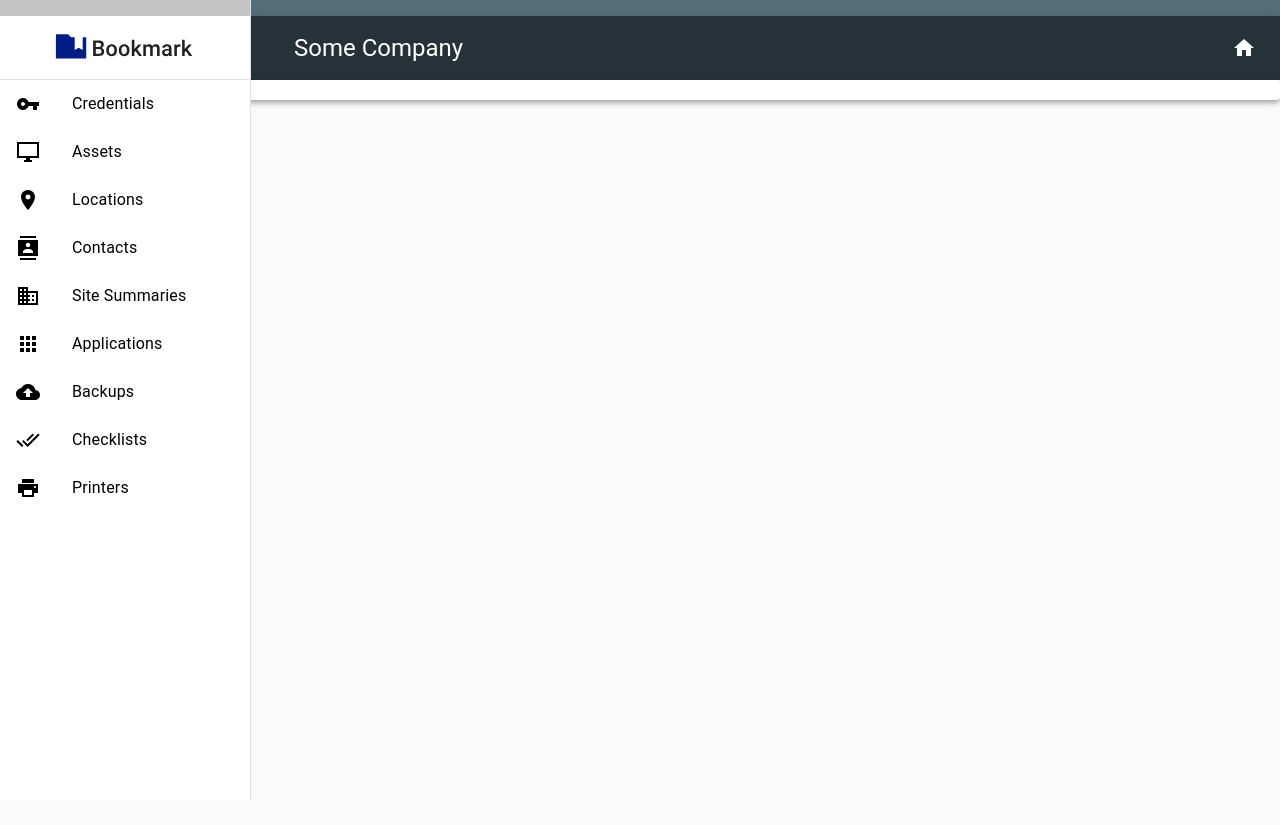
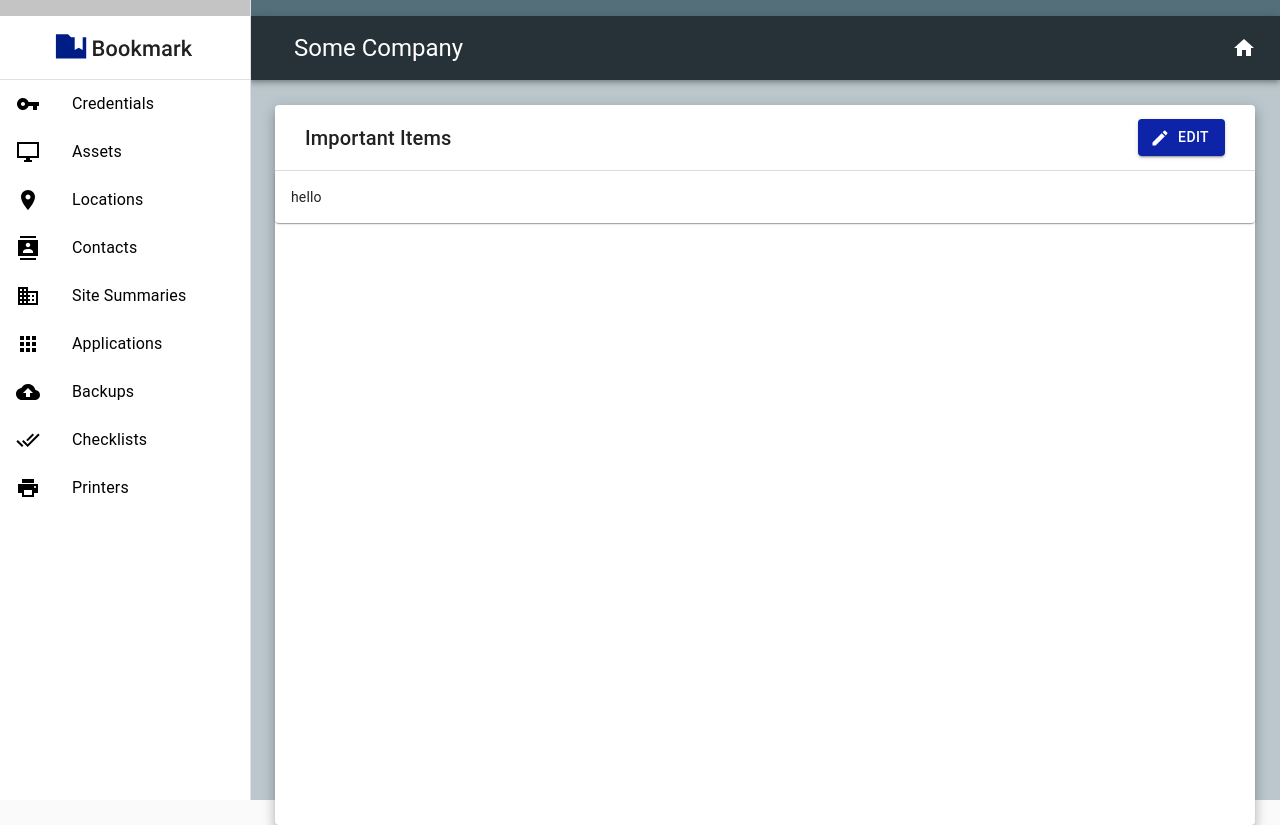
Before and after one commit to JoaquimXG/Bookmark, a React (Create React App) app: page / in a window 1280 px wide. Before the commit the page ends 800 px from the top, so only its background shows below. Built offline with nearby package versions, Linux system fonts and the light colour scheme.

Commit message:
created primary card and button

```diff
--- a/src/App.js
+++ b/src/App.js
@@ -1,6 +1,19 @@
 import React from "react";
 import { Home } from "./components";
 import {CssBaseline} from "@material-ui/core";
+
+//Colors
+export const themeColors = {
+    primary6: "#546e7a",
+    primary5: "#263238",
+    primary3: "#90A4AE",
+
+    secondary5: "#0D24A8"
+
+};
+
+//Navigation drawer width
+export const drawerWidth = 250;
 
 function App() {
     return (
--- a/src/components/NavBar.js
+++ b/src/components/NavBar.js
@@ -3,6 +3,7 @@ import { makeStyles } from "@material-ui/core/styles";
 import { menuItems } from "../static/pre-api-helpers/menu-items";
 import Drawer from "@material-ui/core/Drawer";
 import logo from "../static/images/Logo.svg";
+import {drawerWidth, themeColors} from '../App'
 
 import {
     AppBar,
@@ -20,13 +21,6 @@ import {
 } from "@material-ui/core";
 import { Home, Menu } from "@material-ui/icons";
 
-//Colors
-const themeColors = {
-    primary6: "#546e7a",
-    primary5: "#263238"
-};
-
-const drawerWidth = 250;
 
 // CSS Styles
 const useStyles = makeStyles(theme => ({
@@ -84,7 +78,7 @@ export const NavBar = () => {
 
     const NavBar = () => (
         <Box className={classes.menuSliderContainer}>
-            <Box style={{ background: "#c4c4c4", height: "1rem" }}></Box>
+            <Box style={{ background: "#c4c4c4", height: "1rem", width: drawerWidth}}></Box>
             <Box
                 display="flex"
                 flexDirection="column"
--- a/src/components/PrimaryCard.js
+++ b/src/components/PrimaryCard.js
@@ -1,14 +1,72 @@
-import React from 'react';
-import { Paper, makeStyles } from '@material-ui/core'
+import React from "react";
+import {
+    Paper,
+    makeStyles,
+    Box,
+    Typography,
+    Divider,
+    Button,
+    Grid
+} from "@material-ui/core";
+import { drawerWidth, themeColors } from "../App";
+
+import CreateIcon from '@material-ui/icons/Create';
+
+const margin = 25;
 
 const useStyles = makeStyles(theme => ({
     root: {
         display: "flex"
+    },
+
+    main: {
+        [theme.breakpoints.up("sm")]: {
+            marginLeft: drawerWidth + margin
+        },
+        margin: margin
+    },
+
+    header: {
+        display: "flex",
+        alignItems: "center",
+        height: 65,
+        padding: 30
+    },
+
+    dataCard: {
+        padding: theme.spacing(2)
+
     }
-}))
+}));
 
 export const PrimaryCard = () => {
+    const classes = useStyles();
+
     return (
-        <Paper elevation={4}>hello</Paper>
-    )
-}
+        <Box className={classes.main}>
+            <Paper style={{ minHeight: 720 }} elevation={8}>
+                <header className={classes.header}>
+                    <Typography style={{flexGrow:1}} variant="h6">Important Items</Typography>
+                    <Button
+                        variant="contained"
+                        startIcon={<CreateIcon />}
+                        style={{
+                            color: "white",
+                            background: themeColors.secondary5
+                        }}
+                    >
+                        Edit
+                    </Button>
+                </header>
+                <Divider />
+                <Grid container justify="space-around" spacing={3}>
+                    <Grid item xs={12}>
+                    <Paper className={classes.dataCard}>
+                        hello
+                    </Paper>
+                    </Grid>
+                </Grid>
+            </Paper>
+        </Box>
+    );
+};
--- a/src/components/index.js
+++ b/src/components/index.js
@@ -4,11 +4,9 @@ import { PrimaryCard } from './PrimaryCard'
 
 export const Home = () => {
     return (
-        <div>
+        <div style={{height: "100vh", background: "#BBC7CD"}} >
             <NavBar />
-            <body>
-                <PrimaryCard />
-            </body>
+            <PrimaryCard />
         </div>
     );
 };
```
Also changed, not shown: src/components/AppBar.js (deleted, +0 -109 lines).
